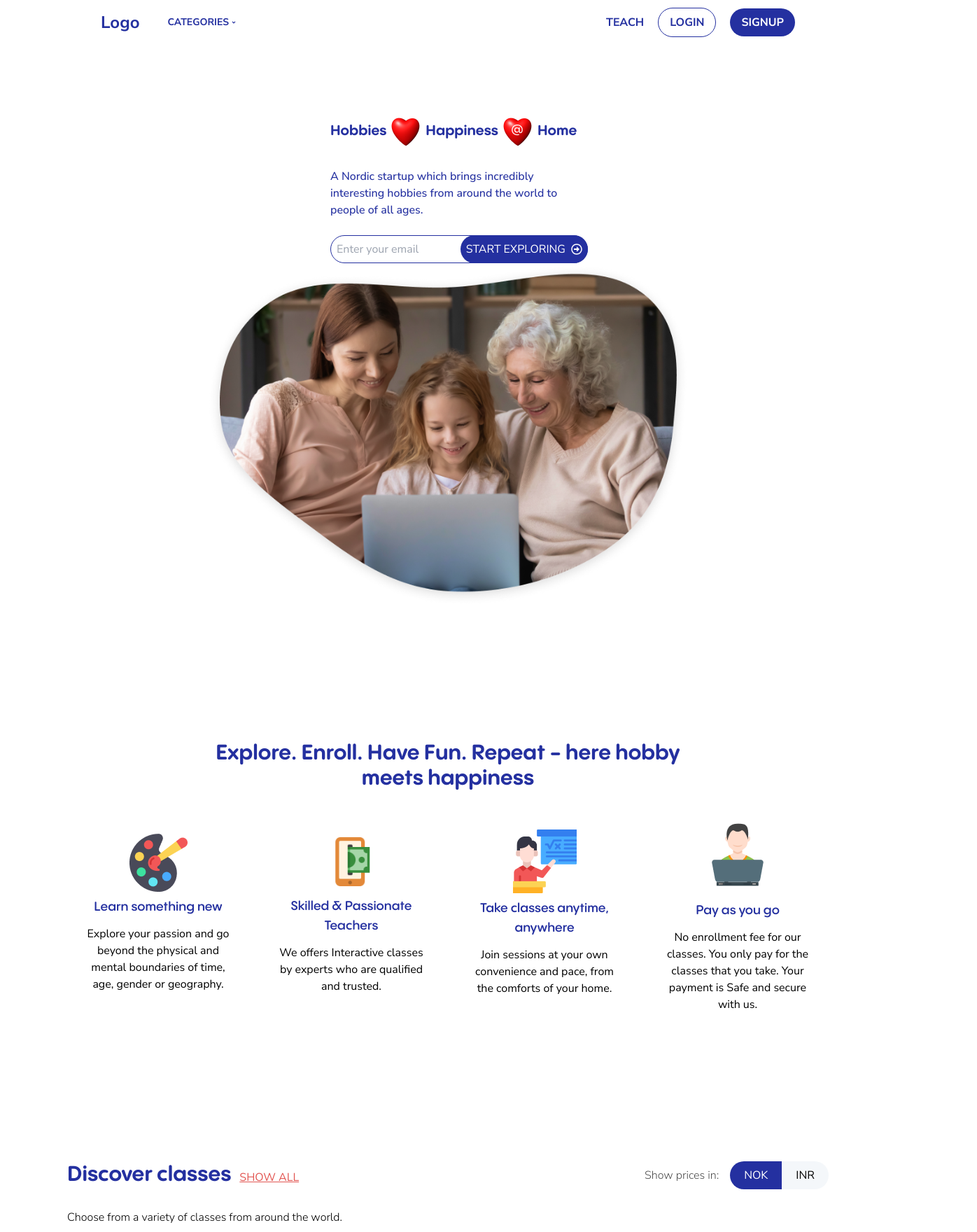
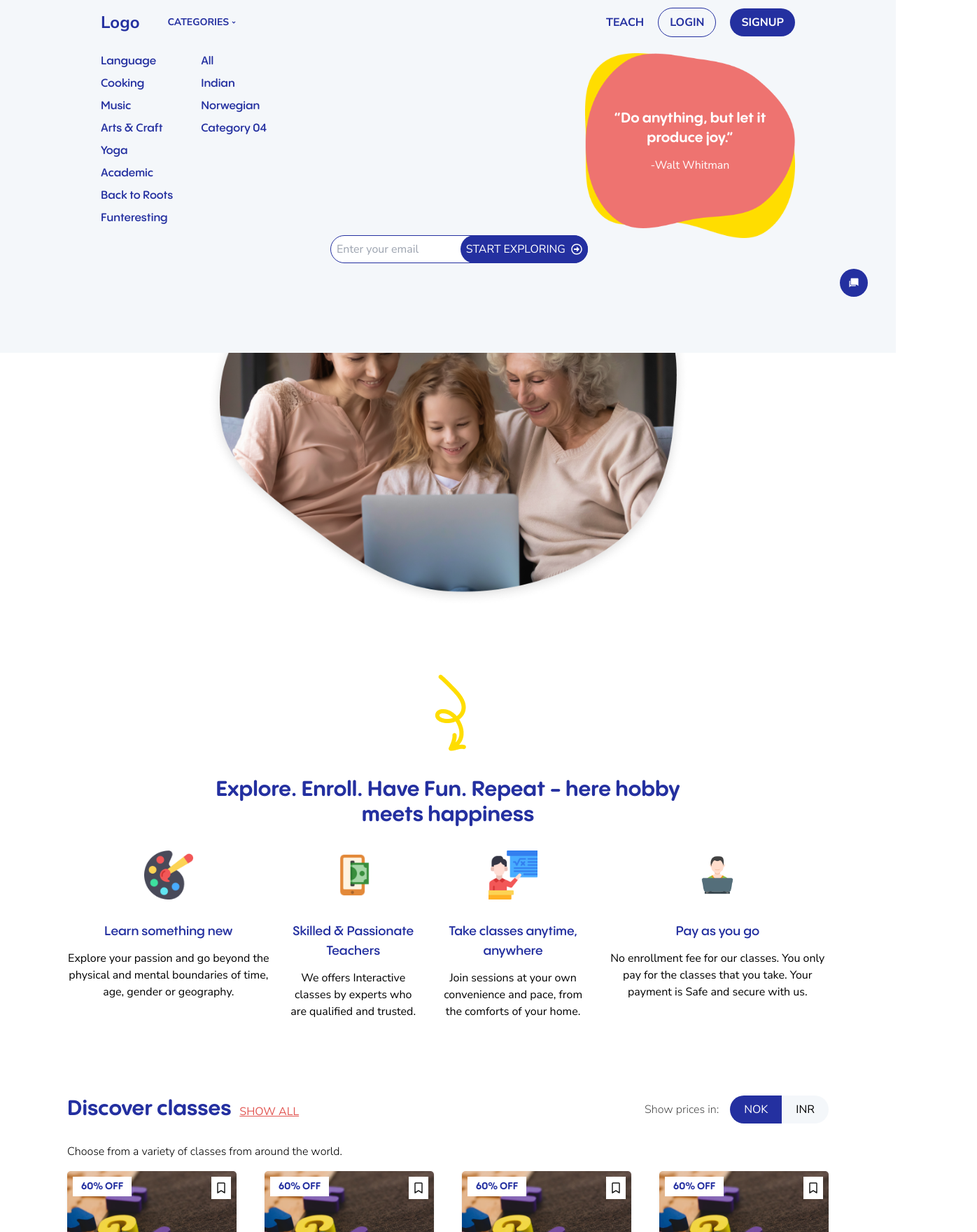
Before and after one commit to satyamy846/simple-plan-assignment, a React (Vite) app: page / in a window 1280 px wide. Shown: the top 1760 px of the page at 70% size, 1396 px wide, since content can reach past the window. Built offline with nearby package versions, Linux system fonts and the light colour scheme.

Commit message:
final fixes

```diff
--- a/src/App.jsx
+++ b/src/App.jsx
@@ -11,11 +11,12 @@ import BlogsPage from './components/BlogsPage';
 import Contact from './components/Contact';
 import Footer from './components/Footer';
 import Teachers from './components/Teachers';
-
+import { IoMdChatbubbles } from "react-icons/io";
 function App() {
 
   return (
     <>
+      <div className='relative'>
       <Navbar/>
       <HeroSection/>
       <ExplorePanel/>
@@ -28,6 +29,10 @@ function App() {
       <BlogsPage/>
       <Contact/>
       <Footer/>
+      <div className='fixed top-96 right-10 bg-primary text-white rounded-full p-3 z-10'>
+      <IoMdChatbubbles/>
+      </div>
+      </div>
     </>
   )
 }
--- a/src/components/Category.jsx
+++ b/src/components/Category.jsx
@@ -45,13 +45,13 @@ export default function Category() {
     <>
         <div className='p-5 md:p-10 lg:p-24 flex flex-col items-center lg:items-start' id="category">
             <h1 className='font-pp_pangram_bold text-3xl text-primary pl-5 mb-10'>Browse by category</h1>
-            <div className="card-container flex gap-4 flex-wrap text-center">
+            <div className="card-container flex gap-4 flex-wrap text-center w-full">
                 {
                     card_data.map((item) => (
                         <>
                             <div className="card flex flex-col responsive-img-wrapper ">
 
-                                <img src={item.src} alt="category-img" className='max-w-full h-auto transition hover:scale-110 ease-in-out' />
+                                <img src={item.src} alt="category-img" className='max-w-full h-auto transition hover:scale-110 duration-300 ease-in-out' />
 
                                 <h4 className='font-pp_pangram_semibold mb-2'>{item.category_name}</h4>
 
--- a/src/components/ExplorePanel.jsx
+++ b/src/components/ExplorePanel.jsx
@@ -2,6 +2,7 @@ import Artboard from '../assets/Explores/Artboard-27.png';
 import PaymentVector from '../assets/Explores/payment-vector.png';
 import SkilledVector from '../assets/Explores/skilled-vector.png';
 import Studying from '../assets/Explores/Studying.png';
+import Arrow from '../assets/Vectors/Arrow.png';
 
 const explore_data = [{
     src: Artboard,
@@ -27,19 +28,24 @@ const explore_data = [{
 export default function ExplorePanel() {
   return (
     <>
-        <div className="flex flex-col gap-8 p-5 md:p-10  lg:p-24 items-center text-center" id="explore ">
+
+        <div className="flex flex-col gap-8 px-5 md:px-10 lg:px-24 items-center text-center " id="explore ">
+        <div className='flex justify-center '>
+                    <img src={Arrow} alt="arrow-img" />
+
+        </div>
             <div className="explore-heading flex justify-center items-center max-w-[670px]">
                 <h1 className='font-pp_pangram_bold text-3xl text-primary'>Explore. Enroll. Have Fun. Repeat - here hobby meets happiness</h1>
             </div>
-            <div className="explore-items-container flex gap-4 justify-between items-center text-center flex-wrap lg:flex-nowrap">
+            <div className="explore-items-container flex gap-6 text-center justify-center flex-wrap lg:flex-nowrap">
             {
                 explore_data.map((item) => (
                     <>
-                        <div className="explore-item flex flex-col items-center px-5 basis-full " key={item.heading}>
-                            <div className='min-h-100px object-cover overflow-hidden'>
+                        <div className="explore-item flex flex-col items-center gap-8" key={item.heading}>
+                            <div className='max-h-[70px] object-contain overflow-hidden'>
                             <img src={item.src} alt="explore-img" className='w-full h-full'/>
                             </div>
-                            <div className='content py-2 flex flex-col gap-3'>
+                            <div className='content flex flex-col gap-3'>
                             <h4 className='font-pp_pangram_semibold text-primary text-lg'>{item.heading}</h4>
                             <p className='font-nunito'>{item.message}</p>
                             </div>
--- a/src/components/HeroSection.jsx
+++ b/src/components/HeroSection.jsx
@@ -1,6 +1,7 @@
 import VectorImg from '../assets/HeroSections/Mask Group.png';
 import HeartImage from '../assets/HeroSections/pngwing 1.png';
 import HeartImage2 from '../assets/HeroSections/Subtract.png';
+
 import { FaRegArrowAltCircleRight } from "react-icons/fa";
 // align-items: center;
 // justify-content: center;
@@ -9,9 +10,9 @@ import { FaRegArrowAltCircleRight } from "react-icons/fa";
 export default function HeroSection() {
   return (
     <>
-        <div className='flex items-center justify-center gap-10 text-primary p-5 md:p-10 lg:p-24 flex-wrap'>
+        <div className='hero-section-main-container flex items-center justify-center gap-10 text-primary p-5 md:p-10 lg:p-24 flex-wrap'>
             {/* Hero Section details  */}
-            <div className='pl-8 flex flex-col gap-6 max-w-[400px]'>
+            <div className='hero-section-content-wrapper pl-8 flex flex-col gap-6 max-w-[400px]'>
                 <div className='flex items-center font-pp_pangram_bold text-xl flex-wrap'>
                     <h3>Hobbies</h3>
                     <img src={HeartImage} alt="heart-img" className='w-[56px] h-[56px]'/>
@@ -31,10 +32,13 @@ export default function HeroSection() {
                 </div>
             </div>
             {/* SVG content  */}
-            <div className=' lg:max-w-[690px] object-cover overflow-hidden'>
+            <div className='hero-section-svg-wrapper lg:max-w-[690px] object-cover overflow-hidden'>
                 <img src={VectorImg} alt="vector-img" className='w-full h-full'/>
             </div>
+
+
         </div>
+
     </>
   )
 }
--- a/src/components/Navbar.jsx
+++ b/src/components/Navbar.jsx
@@ -3,6 +3,7 @@ import Vector1 from '../assets/Dropdwown/Vector-1.png';
 import Vector2 from '../assets/Dropdwown/Vector.png';
 import { useState } from "react";
 import { IoMdMenu } from "react-icons/io";
+
 const dropdown_content = [
   {
     id: 0,
@@ -16,12 +17,12 @@ const dropdown_content = [
 
 
 export default function Navbar() {
-  const [showDropdown, setShowDropdown] = useState(false);
+  const [showDropdown, setShowDropdown] = useState(true);
   const [showNavMenu, setShowNavMenu] = useState(false);
 
   return (
     <>
-
+      {/* ------------------- Navbar ------------------- */}
       <nav className={`flex items-center
                       justify-between w-full h-16
                       px-10 md:px-12 py-2 lg:px-36
@@ -36,7 +37,9 @@ export default function Navbar() {
                         justify-center text-sm
                         font-bold leading-none
                         cursor-pointer'
-            onClick={() => setShowDropdown(!showDropdown)}
+
+            // onMouseEnter={() => setShowDropdown(!showDropdown)}
+            // onMouseLeave={() => setShowDropdown(!showDropdown)}
           >CATEGORIES <RiArrowDropDownLine /></h4>
 
         </div>
@@ -46,18 +49,18 @@ export default function Navbar() {
           <button className="bg-opacity-0 border rounded-full py-2 px-4 font-bold text-primary">LOGIN</button>
           <button className="bg-primary rounded-full py-2 px-4 font-bold text-white">SIGNUP</button>
         </div>
-
+        {/* ----------------Hambugger Menu ------------ */}
         <div className="flex justify-end md:hidden">
-          <button className="text-3xl " onClick={() => setShowNavMenu(!showNavMenu)}>
+          <button className="text-3xl " onClick={() => setShowNavMenu(!showNavMenu)} >
             <IoMdMenu />
           </button>
 
         </div>
       </nav>
-
+      {/* --------------- Hambugger Menu dropdown ---------- */}
       {showNavMenu && (
           <>
-              <div className="w-full h-40 bg-primary flex flex-col items-center justify-center">
+            <div className="hambugger-menu__dropdown w-full h-40 bg-primary flex flex-col items-center justify-center ">
                 <ul className="text-white font-nunito flex flex-col gap-5 items-center justify-center">
                   <li><p>TEACH</p></li>
                   <li><p>LOGIN</p></li>
@@ -68,15 +71,11 @@ export default function Navbar() {
         )}
 
 
-
-
-
-
       {/* ----------------------Header Dropdown (Category)----------------- */}
       {
         showDropdown && (
           <>
-            <div className="dropdown-section flex justify-between px-[144px] py-3 bg-lightblue absolute h-[380px] w-full">
+            <div className="dropdown-section flex justify-between px-[144px] py-3 bg-lightblue absolute h-[55vh] w-full flex-wrap z-90">
               <div className="dropdown-section__left flex gap-10">
                 {dropdown_content.map((item => (
                   <>
@@ -88,7 +87,6 @@ export default function Navbar() {
                           </ul>
                         </>
                       ))
-
                       }
                     </div>
                   </>
--- a/src/components/Reasons.jsx
+++ b/src/components/Reasons.jsx
@@ -47,11 +47,11 @@ export default function Reasons() {
             Six reasons to choose our class
             </h2>
 
-            <div className="reason-container flex items-center gap-3 flex-wrap  ">
+            <div className="reason-container flex items-center gap-3 flex-wrap ">
                 {reason_data.map((item) => (
                     <>
-                        <div className="reason-wrapper flex flex-col gap-2 max-w-[300px]" key={item.id}>
-                            <div className='max-w-[90px] max-h-[90px] object-cover overflow-hidden'>
+                        <div className="reason-wrapper flex flex-col gap-2  " key={item.id}>
+                            <div className='max-w-[90px] max-h-[90px] object-contain overflow-hidden'>
 
                                 <img src={item.image} alt="reason-img" className='w-full h-full'/>
                             </div>
--- a/tailwind.config.js
+++ b/tailwind.config.js
@@ -22,7 +22,8 @@ export default {
       lightblue: '#F4F7FA',
       simpleplan_lightblue: '#51557D',
       gray: '#4D4D4D',
-      lightpink: '#FF006D'
+      lightpink: '#FF006D',
+      borderlightblue: '#D3DEEC'
     },
     fontFamily:{
       nunito: ['Nunito Sans'],
```
Also changed, not shown: src/components/Community.jsx (+4 -4 lines), src/assets/Vectors/Arrow.png (added), src/assets/Vectors/Vector (1).png (added). Lines whose indentation alone changed are shown as unchanged.
